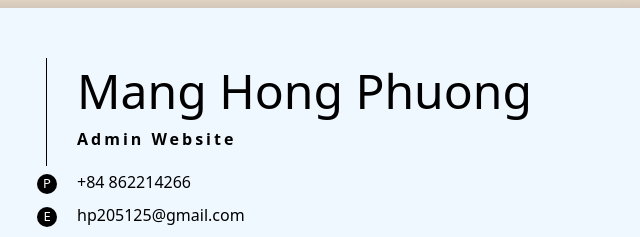
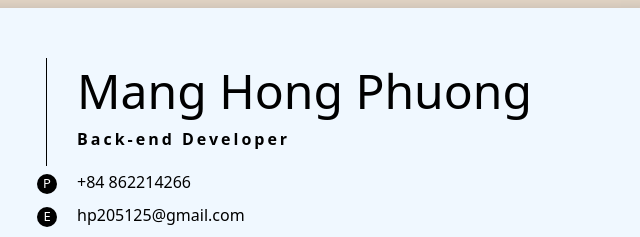
Before and after one commit to Manghongphuong/CV, a plain HTML site: page index.html in a window 1280 px wide. Shown: the top 237 px of the page, 494-1134 px from the left. Drawn offline with Linux system fonts and the light colour scheme.

Commit message:
Update index.html

```diff
--- a/index.html
+++ b/index.html
@@ -14,7 +14,7 @@
         <div class="name">
             <h1>Mang Hong Phuong</h1>
             <div class="specialze">
-                Admin Website
+                Back-end Developer
             </div>
             <ul class="contact">
                 <li><span>P</span>+84 862214266</li>
```
